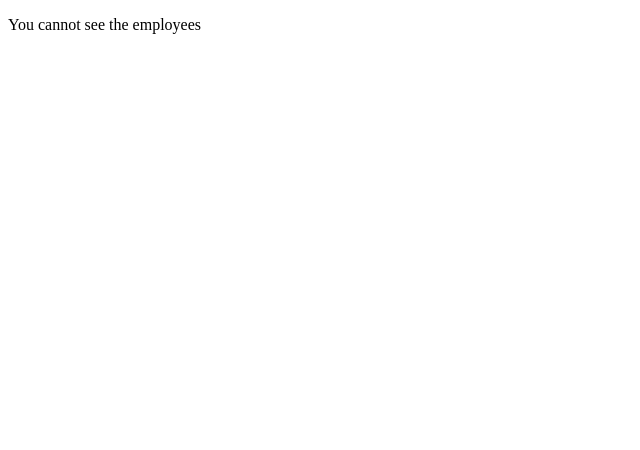
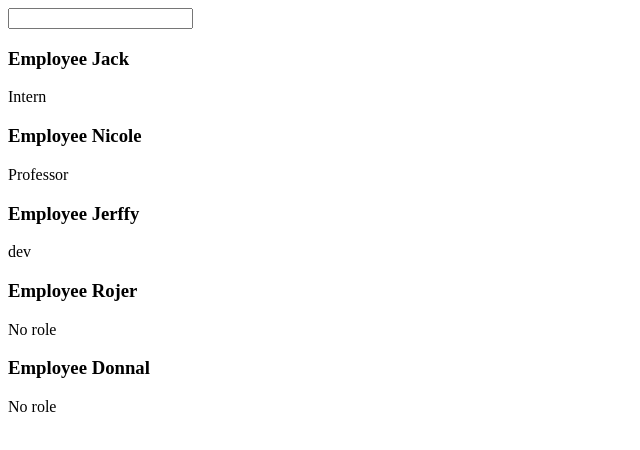
Before and after one commit to Jack-chau/Learning_React, a React (Create React App) app in the folder hello/: page / in a window 1280 px wide. Shown: the top 450 px of the page, without its empty margins (0-640 px from the left). Built offline with nearby package versions, Linux system fonts and the light colour scheme.

Commit message:
getting start or css

```diff
--- a/hello/src/App.js
+++ b/hello/src/App.js
@@ -1,18 +1,26 @@
 import './App.css';
 import Employee from './components/Employee';
+import {useState} from 'react';
 
 function App() {
+  const [role,setRole] = useState('dev');
   console.log ( 'we are about to list the employees' ) ;
-  const showEmployees = false ;
+  const showEmployees = true ;
   return (
     <div>
       { showEmployees ? (
           <>
-            <Employee />
-            <Employee />
-            <Employee />
-            <Employee />
-            <Employee />
+          <input
+            type='text'
+            onChange={(e) => {
+              console.log( e.target.value ); // 'e.target.value' to get user input
+                setRole( e.target.value );
+          }}/>
+            <Employee name = "Jack" role = "Intern"/>
+            <Employee name = "Nicole" role = "Professor"/>
+            <Employee name = "Jerffy" role={role}/>
+            <Employee name = "Rojer"/>
+            <Employee name =  "Donnal"/>
           </>
         ) : (
           <p>You cannot see the employees</p>
--- a/hello/src/components/Employee.js
+++ b/hello/src/components/Employee.js
@@ -1,5 +1,9 @@
-function Employee () {
-    return <h6>Here is an employee</h6>
+function Employee ( props ) {
+    return (
+        <>
+            <h3>Employee { props.name }</h3>
+            <p>{ props.role ? props.role : 'No role'}</p>
+        </>
+    )
 }
-
 export default Employee;
```
